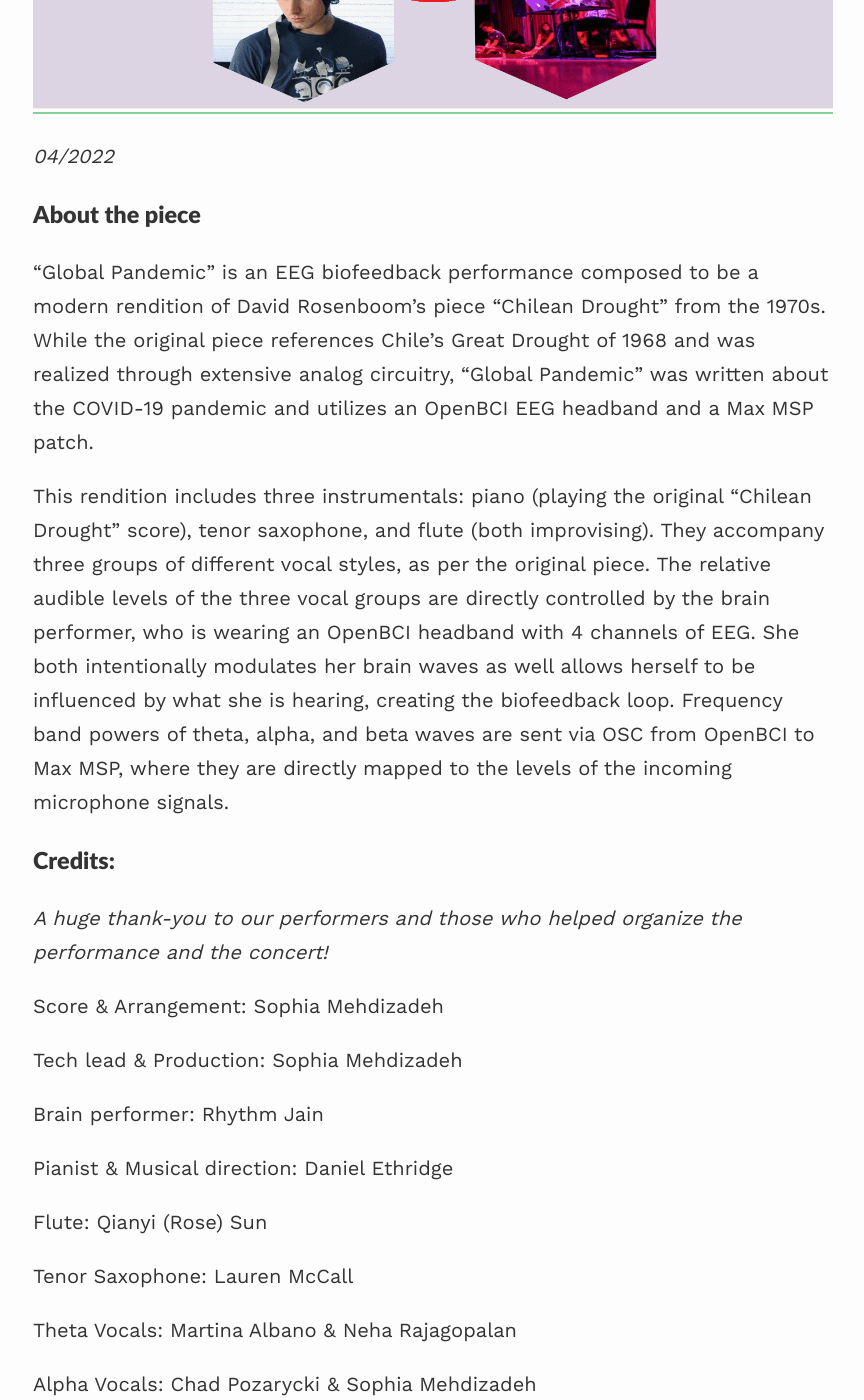
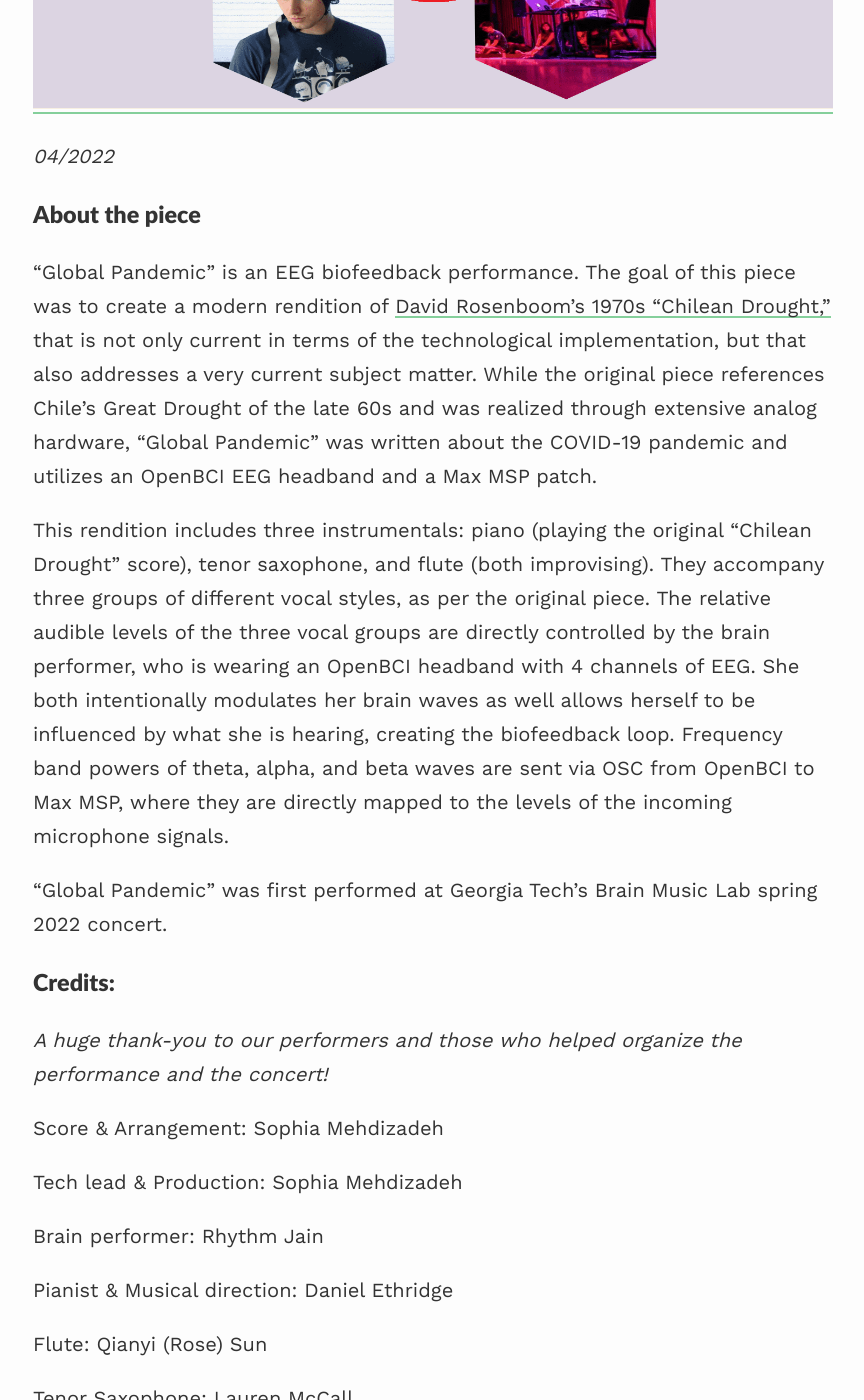
Before and after one commit to smehdizadeh/smehdizadeh.github.io, a Jekyll site: the page built from _projects/01_project.md, in a window 1280 px wide and 1400 px high, scrolled down 824 px. Shown: the whole window, without its empty margins (207-1071 px from the left). Built offline with Jekyll 4.4.1, drawn with Linux system fonts in a browser that asks for light colours; nearby versions of some CDN libraries.

Commit message:
Update 01_project.md

```diff
--- a/_projects/01_project.md
+++ b/_projects/01_project.md
@@ -12,10 +12,11 @@ description: A modern rendition of "Chilean Drought"
 
 ### About the piece ###
 
-"Global Pandemic" is an EEG biofeedback performance composed to be a modern rendition of David Rosenboom's piece "Chilean Drought" from the 1970s. While the original piece references Chile's Great Drought of 1968 and was realized through extensive analog circuitry, "Global Pandemic" was written about the COVID-19 pandemic and utilizes an OpenBCI EEG headband and a Max MSP patch.
+"Global Pandemic" is an EEG biofeedback performance. The goal of this piece was to create a modern rendition of [David Rosenboom's 1970s “Chilean Drought,”](https://www.youtube.com/watch?v=fvt_MKBhSNs) that is not only current in terms of the technological implementation, but that also addresses a very current subject matter. While the original piece references Chile's Great Drought of the late 60s and was realized through extensive analog hardware, "Global Pandemic" was written about the COVID-19 pandemic and utilizes an OpenBCI EEG headband and a Max MSP patch.
 
 This rendition includes three instrumentals: piano (playing the original "Chilean Drought" score), tenor saxophone, and flute (both improvising). They accompany three groups of different vocal styles, as per the original piece. The relative audible levels of the three vocal groups are directly controlled by the brain performer, who is wearing an OpenBCI headband with 4 channels of EEG. She both intentionally modulates her brain waves as well allows herself to be influenced by what she is hearing, creating the biofeedback loop. Frequency band powers of theta, alpha, and beta waves are sent via OSC from OpenBCI to Max MSP, where they are directly mapped to the levels of the incoming microphone signals.
 
+"Global Pandemic" was first performed at Georgia Tech's Brain Music Lab spring 2022 concert.
 
 ### Credits: ###
 
```
